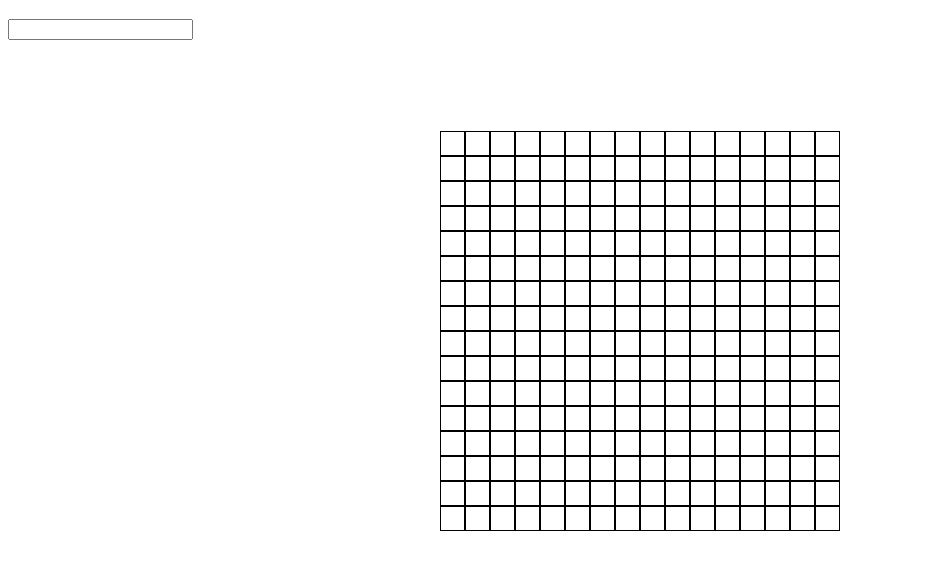
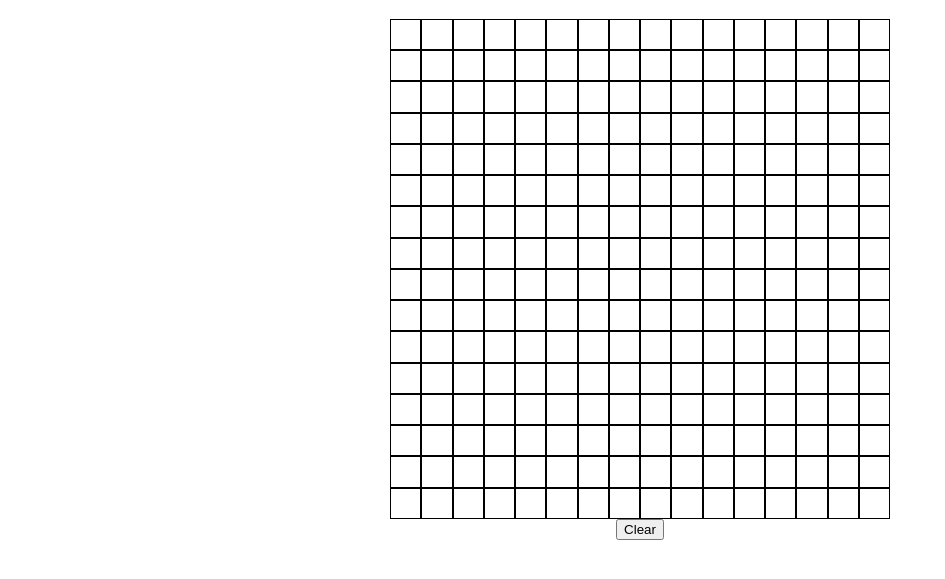
Before and after one commit to danf-loop/etch-a-sketch, a plain HTML site: page index.html in a window 1280 px wide. Shown: the part 69-648 px from the top of the page, without its empty margins (0-945 px from the left). Drawn offline with Linux system fonts and the light colour scheme.

Commit message:
updated grid to be more dynamic

```diff
--- a/index.html
+++ b/index.html
@@ -9,11 +9,12 @@
         <div class="title">
             <h1>Etch-A-Sketch</h1>
         </div>
-        <div id="input">
-            <input type="number">
+
+        <div id="cover">
+            <div id="container"></div>
+            <button id="resetBtn">Clear</button>
         </div>
 
-        <div id="container"></div>
         <script src="script.js"></script>
     </body>
 </html>
--- a/script.js
+++ b/script.js
@@ -2,24 +2,30 @@
 //Creating the grid
 let container = document.querySelector("#container");
 
-function createGrid(numSquares) {
-    for (let i = 0; i < numSquares; i++) {
-        const row = container.appendChild(document.createElement('div'));
-        for (let j = 0; j < numSquares; j++) {
-            const square = document.createElement('div');
-            square.className = 'box'
-            row.appendChild(square)
-            square.addEventListener("mouseover",colorSquare)
-        }
+const button = document.getElementById("button");
 
+function clearGrid() {
+    container.style.backgroundColor = "black";
+  }
+
+function createGrid(rows, cols) {
+    container.style.setProperty("--grid-rows", rows);
+    container.style.setProperty("--grid-cols", cols);
+    for (i = 0; i < (rows * cols); i++) {
+        let cell = document.createElement('div');
+        container.appendChild(cell).className = "box";
+        cell.addEventListener("mouseover", colorSquare)
     }
 }
-createGrid(16);
 
+createGrid(16,16)
+//hover over the box to draw black boxes
+function colorSquare(event) {
+    event.target.style.backgroundColor = "black";
+}
 
-//on click the box keeps the color
-
-
-function colorSquare(event) {
-    event.target.style.backgroundColor = "red"
+// clear the the boxes
+function clearGrid() {
+    let gridSquares = document.querySelectorAll(".box")
+    gridSquares.forEach(box => {box.style.backgroundColor = null});
 }
--- a/style.css
+++ b/style.css
@@ -7,26 +7,25 @@
 
 
 /* center the grid layout */
-#container {
-    width: auto;
-    height: auto;
-    margin: auto;
-    position: absolute;
-    top: 50%;
-    left: 50%;
-    transform: translate(-50%, -50%);
+#cover {
+    display: flex;
+    flex-direction: column;
+    justify-content: center;
+    align-items: center;
 }
 
-#container>div {
-    height: 25px;
+#container {
+    display: grid;
+    width:500px;
+    height: 500px;
+    grid-template-columns: repeat(var(--grid-rows), 1fr);
+    grid-template-rows: repeat(var(--grid-cols), 1fr);
 }
+
 
 .box {
     border: 1px solid black;
-    box-sizing: border-box;
-    display: inline-block;
-    height: 25px;
-    width: 25px;
+    text-align: center;
 }
 
 .box:hover {
```
